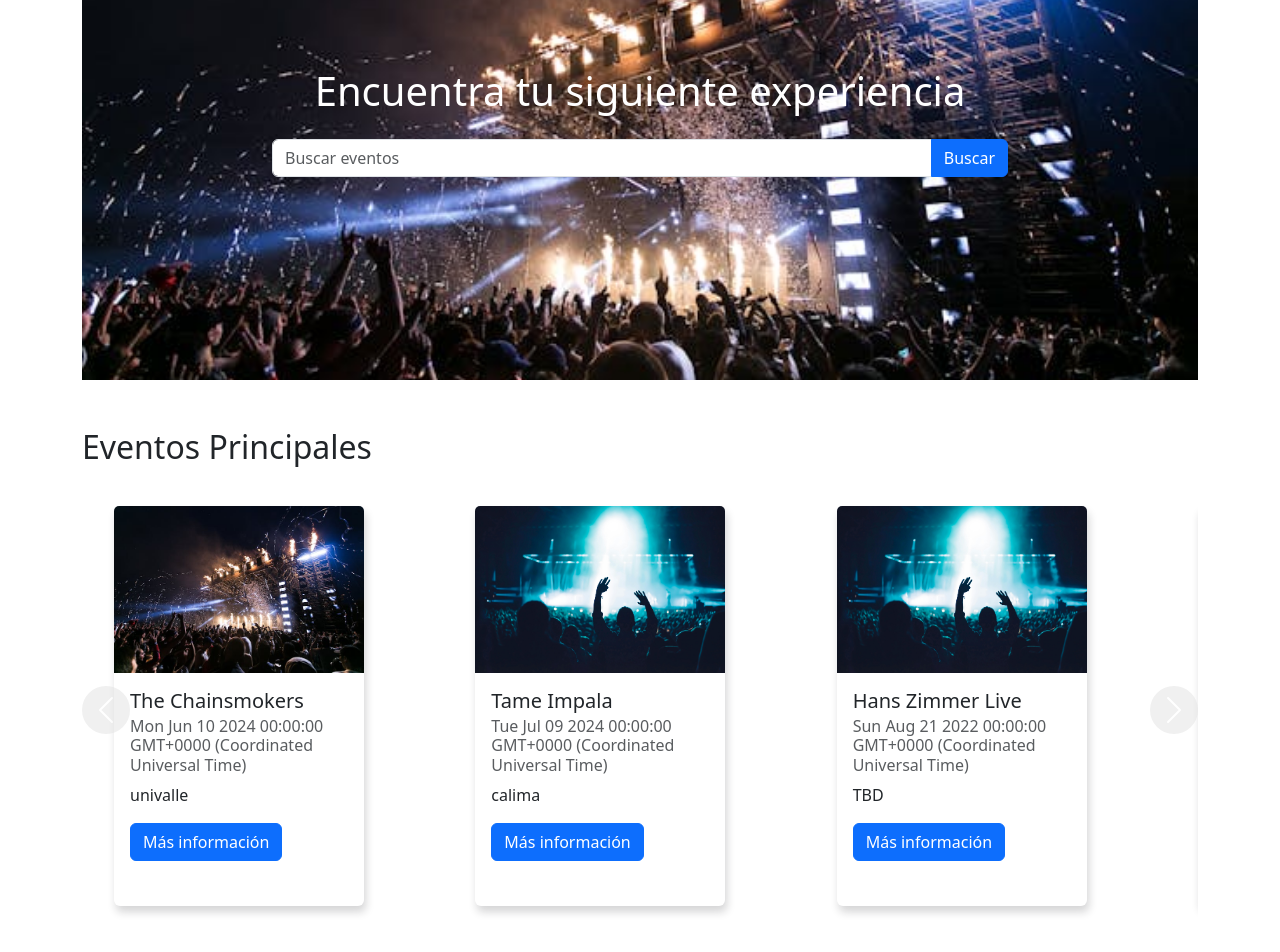
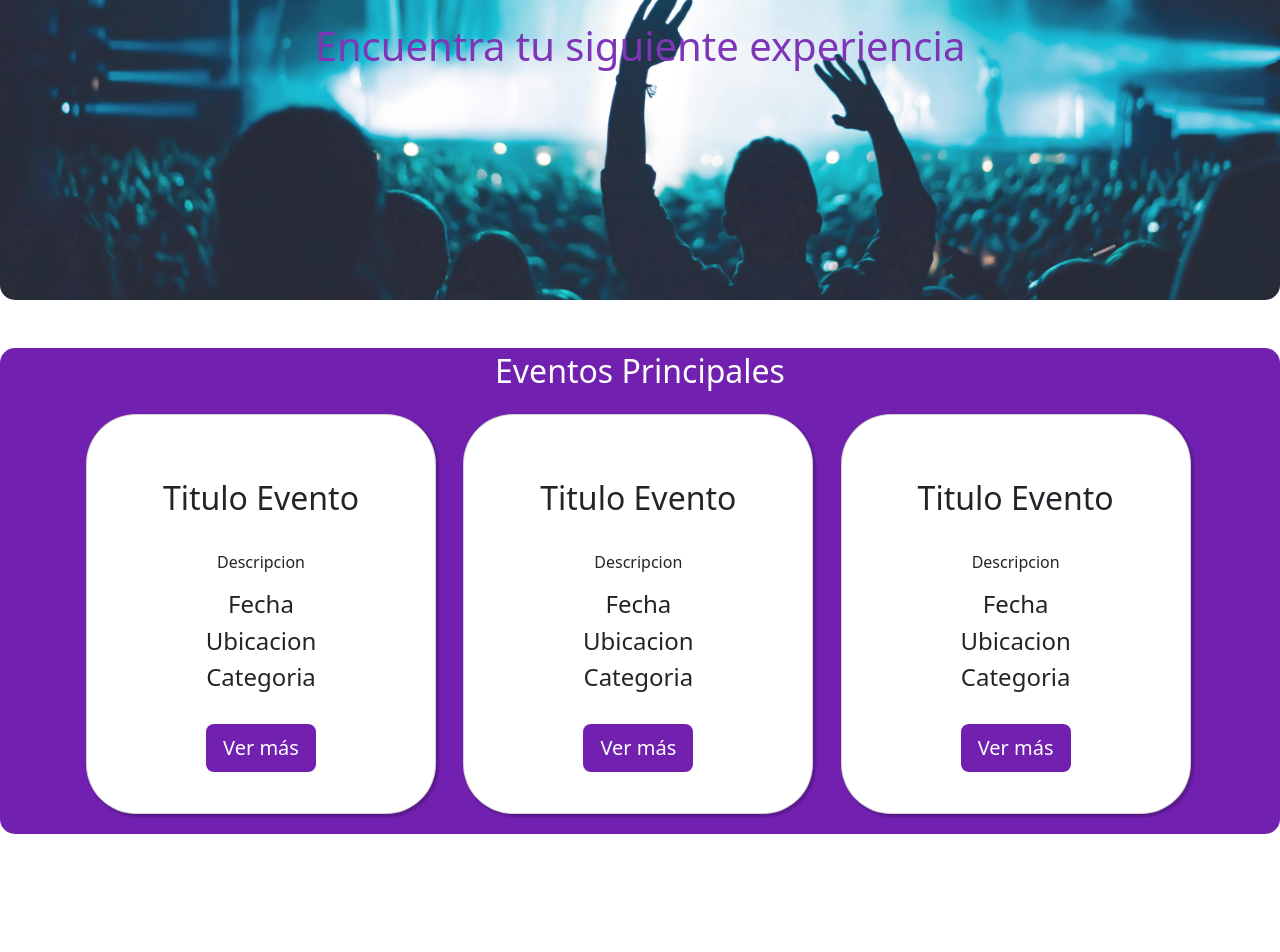
Before and after one commit to kevinov07/EventMaster-frontend, an Angular app: page /dashboard in a window 1280 px wide. Shown: the part 200-1152 px from the top of the page. After the commit the page ends 1034 px from the top, so only its background shows below. Built offline with nearby package versions, Linux system fonts and the light colour scheme; sample sign-in values are in the browser's storage.

Commit message:
Update: Dashboard Almost done

```diff
--- a/src/app/components/dashboard/dashboard.component.css
+++ b/src/app/components/dashboard/dashboard.component.css
@@ -1,42 +1,18 @@
-.card {
-    border: none;
-    box-shadow: 2px 6px 8px 0 rgba(22, 22, 26, 0.18);
-    margin: 1rem;
-    width: 250px;
-    height: 400px;
-  }
-/*
-.card-img-top {
-  margin-bottom: 1rem;
-
-}
-*/
-
-.carousel-inner {
-  padding: 1em;
-}
-.carousel-item {
-  display: flex;
+.btn{
+    background-color: #7120af;
+    color: white;
 }
 
-.carousel-control-prev,
-.carousel-control-next {
-  background-color: #e1e1e1;
-  width: 6vh;
-  height: 6vh;
-  border-radius: 50%;
-  top: 50%;
-  transform: translateY(-50%);
+.btn:hover{
+    font-size: large;
+    transition: 0.2s;
 }
-/*
-.card .img-wrapper {
-  max-width: 300px;
-  height: 200px;
-  display: flex;
-  justify-content: center;
-  align-items: center;
+
+.card{
+    border-radius: 50px;
+    box-shadow: 2px 2px 2px 1px rgba(0, 0, 0, 0.2);
 }
-.card img {
-  max-height: 300px;
 
-} */
+.snm{
+    color: #7120af;
+}
--- a/src/app/components/dashboard/dashboard.component.html
+++ b/src/app/components/dashboard/dashboard.component.html
@@ -1,284 +1,53 @@
-<!--
 <app-header class="fixed-top"></app-header>
-<div class="container" style="margin-top: 80px;">
-  <!-- Sección para crear eventos
-  <section>
-    <h2>Crear Eventos</h2>
-    <!-- Formulario para crear eventos
-    <form>
-      <div class="mb-3">
-        <label for="titulo" class="form-label">Título:</label>
-        <input type="text" class="form-control" id="titulo" name="titulo">
-      </div>
-
-      <div class="mb-3">
-        <label for="descripcion" class="form-label">Descripción:</label>
-        <textarea class="form-control" id="descripcion" name="descripcion"></textarea>
-      </div>
-
-      <div class="row mb-3">
-        <div class="col">
-          <label for="fecha" class="form-label">Fecha:</label>
-          <input type="date" class="form-control" id="fecha" name="fecha">
-        </div>
-        <div class="col">
-          <label for="hora" class="form-label">Hora:</label>
-          <input type="time" class="form-control" id="hora" name="hora">
-        </div>
-      </div>
-
-      <div class="mb-3">
-        <label for="ubicacion" class="form-label">Ubicación:</label>
-        <input type="text" class="form-control" id="ubicacion" name="ubicacion">
-      </div>
-
-      <div class="mb-3">
-        <label for="categoria" class="form-label">Categoría:</label>
-        <select class="form-select" id="categoria" name="categoria">
-          <option value="concierto">Concierto</option>
-          <option value="feria">Feria</option>
-          <option value="deportivo">Deportivo</option>
-          <!-- Agrega más opciones de categoría según tus necesidades
-        </select>
-      </div>
-
-      <button type="submit" class="btn btn-primary">Crear Evento</button>
-    </form>
-  </section>
-
-  <!-- Sección para buscar eventos
-  <section id="buscar-eventos" class="mb-5">
-    <h2>Buscar Eventos</h2>
-    <form>
-      <div class="row mb-3">
-        <div class="col-md-6">
-          <label for="nombre" class="form-label">Nombre:</label>
-          <input type="text" class="form-control" id="nombre" name="nombre">
-        </div>
-        <div class="col-md-6">
-          <label for="categoria" class="form-label">Categoría:</label>
-          <select class="form-select" id="categoria" name="categoria">
-            <option value="">Seleccionar categoría</option>
-            <option value="concierto">Concierto</option>
-            <option value="feria">Feria</option>
-            <option value="deportivo">Deportivo</option>
-            <!-- Agrega más opciones de categoría según necesites
-          </select>
-        </div>
-      </div>
-      <div class="row mb-3">
-        <div class="col-md-6">
-          <label for="ubicacion" class="form-label">Ubicación:</label>
-          <input type="text" class="form-control" id="ubicacion" name="ubicacion">
-        </div>
-        <div class="col-md-6">
-          <label for="fecha" class="form-label">Fecha:</label>
-          <input type="date" class="form-control" id="fecha" name="fecha">
-        </div>
-      </div>
-      <button type="submit" class="btn btn-primary">Buscar</button>
-    </form>
-  </section>
-
-
-  <!-- Sección para inscribirse a eventos
-  <section>
-    <h2>Inscribirse a Eventos</h2>
-    <!-- Lista de eventos disponibles para inscripción
-    <!-- Aquí puedes mostrar una lista de eventos con la opción de inscribirse
-  </section>
-
-  <!-- Sección para gestionar eventos creados
-  <section>
-    <h2>Gestionar Eventos Creados</h2>
-    <!-- Lista de eventos creados por el usuario con opciones para editar o cancelar
-    <!-- Aquí puedes mostrar una lista de eventos creados por el usuario con opciones de edición y cancelación
-  </section>
-
-  <!-- Sección para visualizar eventos inscritos
-  <section>
-    <h2>Eventos Inscritos</h2>
-    <!-- Lista de eventos a los que el usuario se ha inscrito
-    <!-- Aquí puedes mostrar una lista de eventos a los que el usuario se ha inscrito
-  </section>
-
-</div>
--->
-
-<!-- <div class="container">
-  <div class="row">
-    @for (event of events; track event.id){
-      <div class="col-md-4">
-        <div class="card mb-4">
-          <img [src]="event.image" class="card-img-top" alt="{{ event.name }}">
-          <div class="card-body">
-            <h5 class="card-title">{{ event.name }}</h5>
-            <h6 class="card-subtitle mb-2 text-muted">{{ event.date | date: 'fullDate'  }}</h6>
-            <p class="card-text">{{ event.venue }}</p>
-            <a href="#" class="btn btn-primary">Learn more</a>
-          </div>
-        </div>
-      </div>
-    }
-  </div>
-</div> -->
-
-<app-header class="fixed-top"></app-header>
-
-<!-- <div class="container">
-  <div class="carousel">
-    <h1>Dashboard</h1>
-    <div class="carousel-item">
-      @for (event of events; track event.id) {
-        <h1>hola</h1>
-        <div class="row">
-            <div class="col-md-4">
-              <div class="card mb-4">
-                <img [src]="event.image" class="card-img-top" alt="{{event.name}}">
-                <div class="card-body">
-                  <h5 class="card-title">{{event.name}}</h5>
-                  <p class="card-text">{{event.date}}</p>
-                </div>
-              </div>
-            </div>
-        </div>
-      }
-    </div>
-  </div>
-
-</div> -->
-
-<div class="container" style="margin-top: 80px;">
-  <section id="buscar-eventos" class="mb-5 position-relative" style="background-image: url('assets/images/concierto2.jpg'); background-size: cover; background-position: center;">
-    <div class="row justify-content-center align-items-center text-center position-relative" style="height: 500px;">
-      <div class="col-lg-8">
-        <h1 class="text-white mb-4">Encuentra tu siguiente experiencia</h1>
-        <div class="input-group mb-3">
-          <input type="text" class="form-control" placeholder="Buscar eventos" aria-label="Buscar eventos" aria-describedby="button-buscar-eventos">
-          <button class="btn btn-primary" type="button" id="button-buscar-eventos">Buscar</button>
-        </div>
+  <section id="buscar-eventos" class="mb-5 position-relative" style="background-image: url('assets/images/concert.jpg'); background-size: cover; background-position: center; border-radius: 15px; opacity: 0.9;">
+    <div class="row justify-content-center align-items-center text-center position-relative " style="height: 500px;">
+      <div class="col-lg-8 snm">
+        <h1 class="" style="color: #7120af;">Encuentra tu siguiente experiencia</h1>
       </div>
     </div>
   </section>
 
-  <!-- <div class="carousel slide" data-bs-ride="carousel">
-    <div class="carousel-inner">
-      <div class="carousel-item active">
-        @for (event of events; track event.id) {
-        <h1>hola</h1>
-        <div class="row">
-          <div class="col-md-4">
-            <div class="card mb-4">
-              <img [src]="event.image" class="card-img-top" alt="{{event.name}}">
-              <div class="card-body">
-                <h5 class="card-title">{{event.name}}</h5>
-                <p class="card-text">{{event.date}}</p>
-              </div>
+  <section id="eventos-principales" class="p-1 text-center" style="background-color: #7120af; border-radius: 15px;">
+    <h2 style="color: white;">Eventos Principales</h2>
+    <div class="container p-3">
+      <div class="row">
+        <div class="col">
+          <div class="card" style="width: 350px; height: 400px;">
+            <div class="card-body m-4">
+              <h2 class="card-title p-4">Titulo Evento</h2>
+              <p class="card-text">Descripcion</p>
+              <h4>Fecha</h4>
+              <h4>Ubicacion</h4>
+              <h4>Categoria</h4>
+              <a href="/events" class="btn btn-lg m-4">Ver más</a>
             </div>
           </div>
         </div>
-        }
-      </div>
-    </div>
-  </div> -->
-          <!-- </div>
-      <button class="carousel-control-prev" type="button" data-bs-target="#carouselEventosPrincipales" data-bs-slide="prev">
-        <span class="carousel-control-prev-icon" aria-hidden="true"></span>
-        <span class="visually-hidden">Anterior</span>
-      </button>
-      <button class="carousel-control-next" type="button" data-bs-target="#carouselEventosPrincipales" data-bs-slide="next">
-        <span class="carousel-control-next-icon" aria-hidden="true"></span>
-        <span class="visually-hidden">Siguiente</span>
-      </button>
-      </div>
-    </div>
-  </section> -->
-
-  <section id="eventos-principales" class="mb-5">
-    <h2>Eventos Principales</h2>
-    <div id="carouselExample" class="carousel slide" data-bs-ride="carousel">
-      <div class="carousel-inner">
-        <div class="carousel-item active">
-            @for (event of events; track event.id) {
-              <div class="col-md-4">
-                <div class="card mb-4">
-                  <img [src]="event.image" class="card-img-top" alt="Nombre del evento">
-                  <div class="card-body">
-                    <h5 class="card-title">{{event.name}}</h5>
-                    <h6 class="card-subtitle mb-2 text-muted">{{event.date}}</h6>
-                    <p class="card-text">{{event.venue}}</p>
-                    <a href="#" class="btn btn-primary">Más información</a>
-                  </div>
-                </div>
-              </div>
-          }
-          </div>
-      </div>
-      <button class="carousel-control-prev" type="button" data-bs-target="#carouselExample" data-bs-slide="prev">
-        <span class="carousel-control-prev-icon" aria-hidden="true"></span>
-        <span class="visually-hidden">Previous</span>
-      </button>
-      <button class="carousel-control-next" type="button" data-bs-target="#carouselExample" data-bs-slide="next">
-        <span class="carousel-control-next-icon" aria-hidden="true"></span>
-        <span class="visually-hidden">Next</span>
-      </button>
-    </div>
-  </section>
-
-
-  <!-- <div class="container" style="margin-top: 80px;">
-
-    <section id="eventos-principales" class="mb-5">
-      <h2>Eventos Principales</h2>
-      <div id="carouselEventosPrincipales" class="carousel slide" data-bs-ride="carousel">
-        <div class="carousel-inner">
-          @for (event of events; track event.id) {
-            <div class="carousel-item">
-              <div class="row">
-                <div class="col-md-4">
-                  <div class="card mb-4">
-                    <img [src]="event.image" class="card-img-top" alt="Nombre del evento">
-                    <div class="card-body">
-                      <h5 class="card-title">{{ event.name }}</h5>
-                      <p class="card-text">{{ event.date }}</p>
-                    </div>
-                  </div>
-                </div>
-              </div>
-            </div>
-          }
-        </div>
-        <button class="carousel-control-prev" type="button" data-bs-target="#carouselEventosPrincipales" data-bs-slide="prev">
-          <span class="carousel-control-prev-icon" aria-hidden="true"></span>
-          <span class="visually-hidden">Anterior</span>
-        </button>
-        <button class="carousel-control-next" type="button" data-bs-target="#carouselEventosPrincipales" data-bs-slide="next">
-          <span class="carousel-control-next-icon" aria-hidden="true"></span>
-          <span class="visually-hidden">Siguiente</span>
-        </button>
-      </div>
-    </section>
-  </div>
-
-
-
-  <!--Sección de eventos recomendados -->
-  <section id="eventos-recomendados">
-    <h2>Eventos Recomendados para Ti</h2>
-    <div class="row">
-      @for (event of events; track event.id) {
-        <div class="col-md-4">
-          <div class="card mb-4">
-            <img [src]="event.image" class="card-img-top" alt="Nombre del evento">
-            <div class="card-body">
-              <h5 class="card-title">{{event.name}}</h5>
-              <h6 class="card-subtitle mb-2 text-muted">{{event.date}}</h6>
-              <p class="card-text">{{event.venue}}</p>
-              <a href="#" class="btn btn-primary">Más información</a>
+        <div class="col">
+          <div class="card" style="width: 350px; height: 400px;">
+            <div class="card-body m-4">
+              <h2 class="card-title p-4">Titulo Evento</h2>
+              <p class="card-text">Descripcion</p>
+              <h4>Fecha</h4>
+              <h4>Ubicacion</h4>
+              <h4>Categoria</h4>
+              <a href="/events" class="btn btn-lg m-4">Ver más</a>
             </div>
           </div>
         </div>
-      }
+        <div class="col">
+          <div class="card" style="width: 350px; height: 400px;">
+            <div class="card-body m-4">
+              <h2 class="card-title p-4">Titulo Evento</h2>
+              <p class="card-text">Descripcion</p>
+              <h4>Fecha</h4>
+              <h4>Ubicacion</h4>
+              <h4>Categoria</h4>
+              <a href="/events" class="btn btn-lg m-4">Ver más</a>
+            </div>
+          </div>
+        </div>
+      </div>
+
     </div>
   </section>
-</div>
```
Also changed, not shown: src/app/components/dashboard/dashboard.component.ts (+4 -3 lines).
